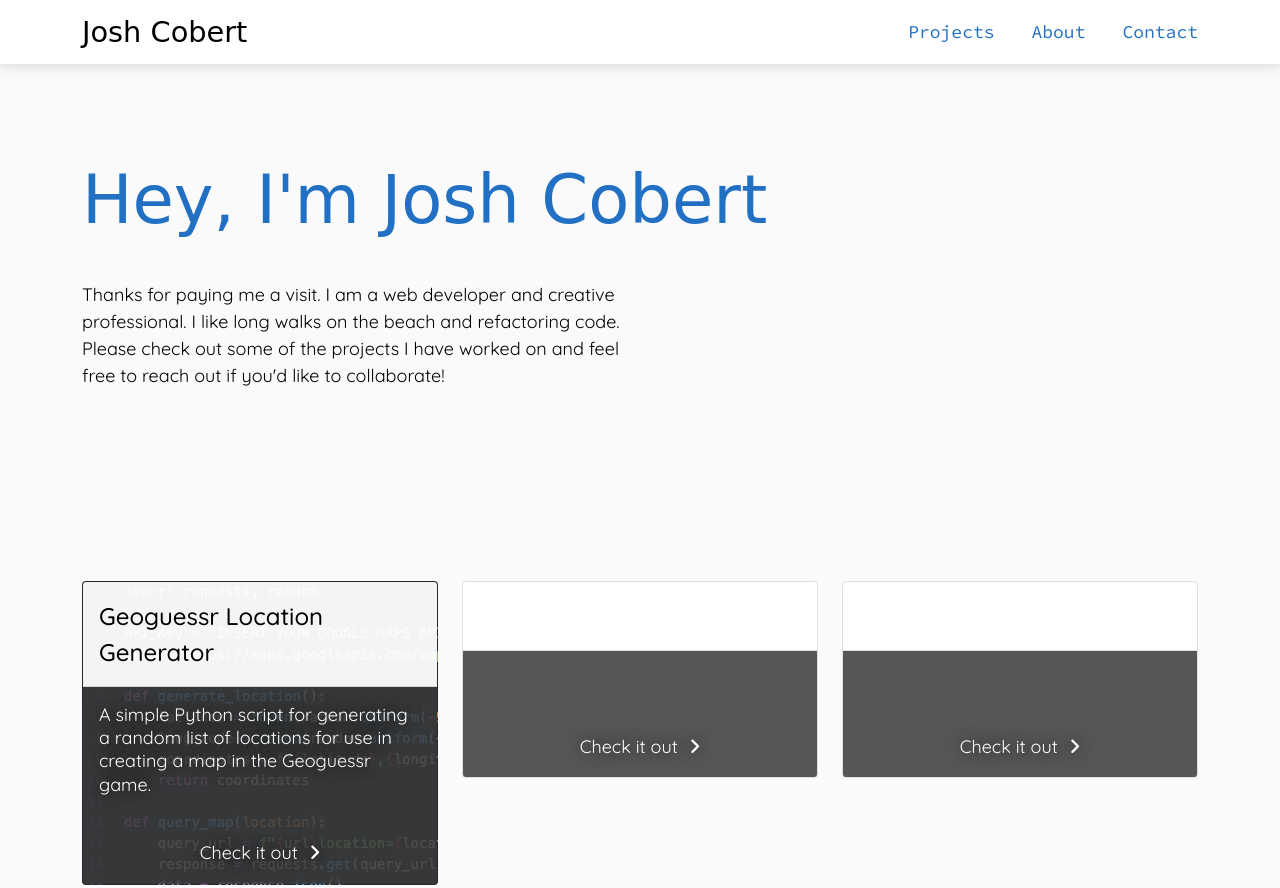
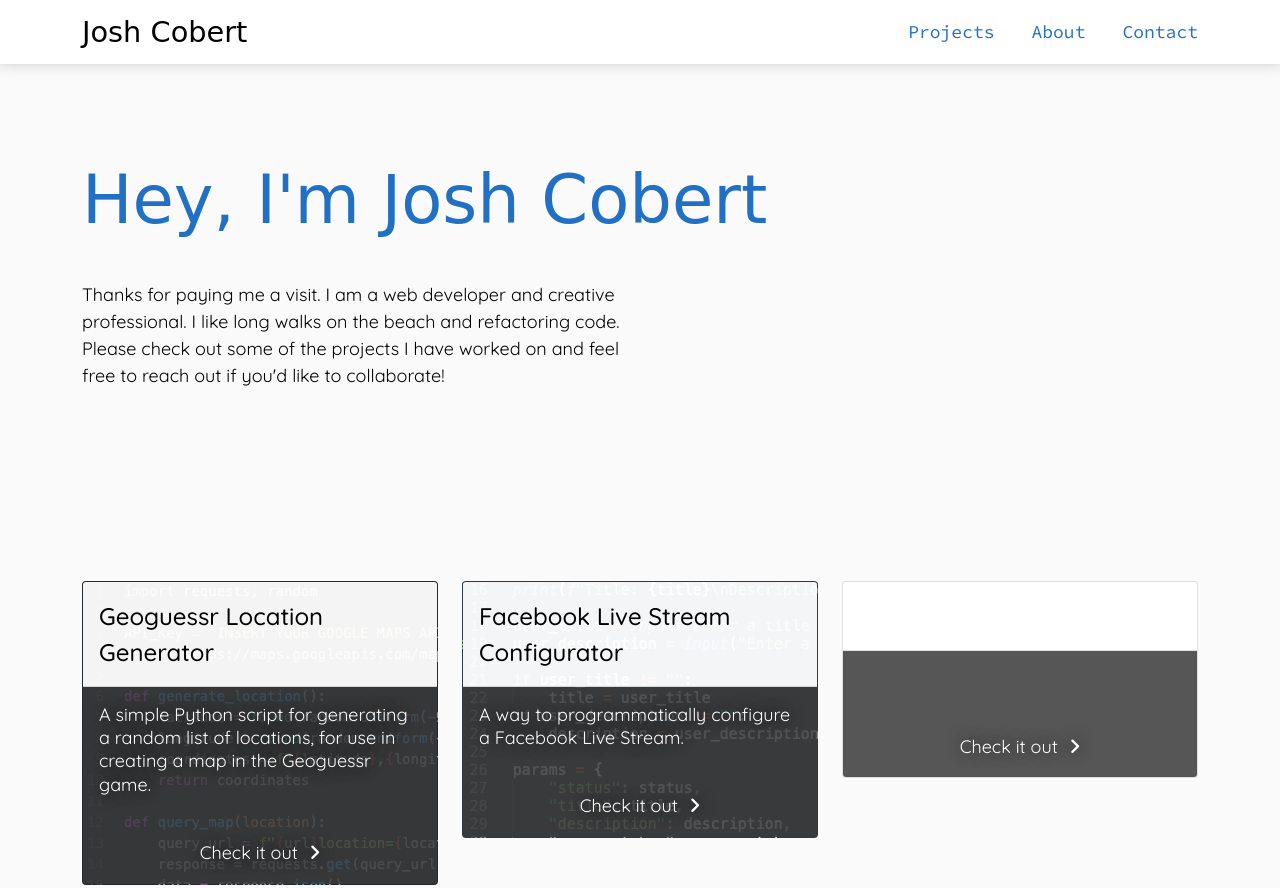
Before and after one commit to jcobert/joshcobert, a plain HTML site: page index.html in a window 1280 px wide. Shown: the top 888 px of the page. Drawn offline with nearby package versions, Linux system fonts and the light colour scheme; a web font is replaced by a local one.

Commit message:
style live stream project preview

```diff
--- a/index.html
+++ b/index.html
@@ -81,9 +81,8 @@
                                         Generator</a></h4>
                             </div>
                             <div class="card-body">
-                                <p class="project-desc">A simple Python script for generating a random list of locations
-                                    for
-                                    use in creating a map in the Geoguessr game.</p>
+                                <p class="project-desc">A simple Python script for generating a random list of locations,
+                                    for use in creating a map in the Geoguessr game.</p>
                             </div>
                             <div class="card-footer">
                                 <a href="/projects.html#project-geoguessr">Check it out<i
@@ -92,15 +91,15 @@
                         </div>
                     </div>
                     <div class="col-lg-4 col-sm-12">
-                        <div class="card project-card" id="project2">
+                        <div class="card project-card" id="live-stream">
                             <div class="card-header">
-                                <h4 class="project-title invisible"><a href="/projects.html#project-project2">Project 2</a></h4>
+                                <h4 class="project-title"><a href="/projects.html#project-live-stream">Facebook Live Stream Configurator</a></h4>
                             </div>
                             <div class="card-body">
-                                <p class="project-desc invisible">This is a description.</p>
+                                <p class="project-desc">A way to programmatically configure a Facebook Live Stream.</p>
                             </div>
                             <div class="card-footer">
-                                <a href="/projects.html#project-project2">Check it out<i
+                                <a href="/projects.html#project-live-stream">Check it out<i
                                         class="fas fa-angle-right"></i></a>
                             </div>
                         </div>
--- a/scss/custom-theme/_feature.scss
+++ b/scss/custom-theme/_feature.scss
@@ -169,4 +169,8 @@
         background-image: url("/assets/images/projects/geoguessr-screen-shot.png");
     }
 
+    #live-stream {
+        background-image: url("/assets/images/projects/live-stream-screen-shot.png");
+    }
+
 }
```
Also changed, not shown: projects.html (+2 -2 lines), assets/images/projects/live-stream-screen-shot.png (added), css/main.css, 1 other file.
